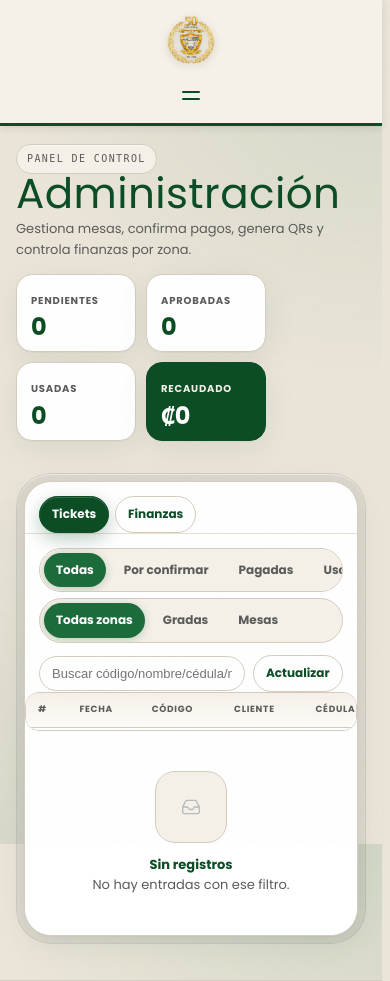
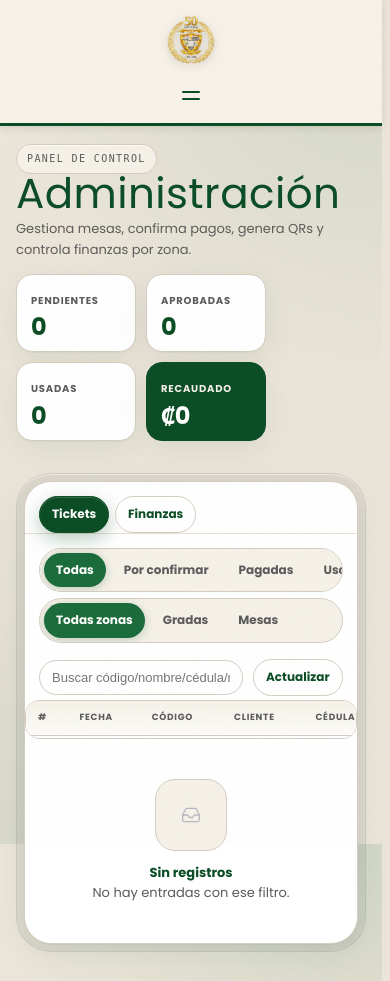
Before and after one commit to greikol4321-hub/entradas-ctpm, a Flask app: page /admin in a window 390 px wide. Shown: the top 981 px of the page. Run offline with Flask 3, Linux system fonts and the light colour scheme; the visitor is signed in with stand-in values (Sample User, id 1); data that the repository does not hold is empty; some libraries are stand-ins or nearby versions; some web fonts are replaced.

Commit message:
style: mas separacion en admin movil

```diff
--- a/static/css/style.css
+++ b/static/css/style.css
@@ -691,12 +691,13 @@ tr:hover td{background:#FFFEFB}
   .bar-value{ font-size:11px; }
   .donut{ width:150px; height:150px; }
   .donut-center{ inset:20px; font-size:12px; }
-  .admin-toolbar{ flex-direction:column; align-items:stretch; gap:12px; }
-  .admin-toolbar > div:first-child{ display:flex; flex-direction:column; gap:8px; width:100%; }
+  .admin-toolbar{ flex-direction:column; align-items:stretch; gap:16px; }
+  .admin-toolbar > div:first-child{ display:flex; flex-direction:column; gap:10px; width:100%; }
   .filters{ width:100%; max-width:100%; overflow-x:auto; overflow-y:hidden; flex-wrap:nowrap; -webkit-overflow-scrolling:touch; scrollbar-width:none; gap:6px; }
   .filters::-webkit-scrollbar{ display:none; }
   .filters button{ flex-shrink:0; white-space:nowrap; }
-  .toolbar-actions{ display:flex; flex-direction:row; align-items:center; gap:8px; width:100%; }
+  .toolbar-actions{ display:flex; flex-direction:row; align-items:center; gap:10px; width:100%; }
+  .shell-admin .table-wrap{ margin-top:4px; }
   .toolbar-actions .search-input{ flex:1 1 0; min-width:0; width:auto; }
   .toolbar-actions .btn{ flex-shrink:0; white-space:nowrap; }
 }
```
